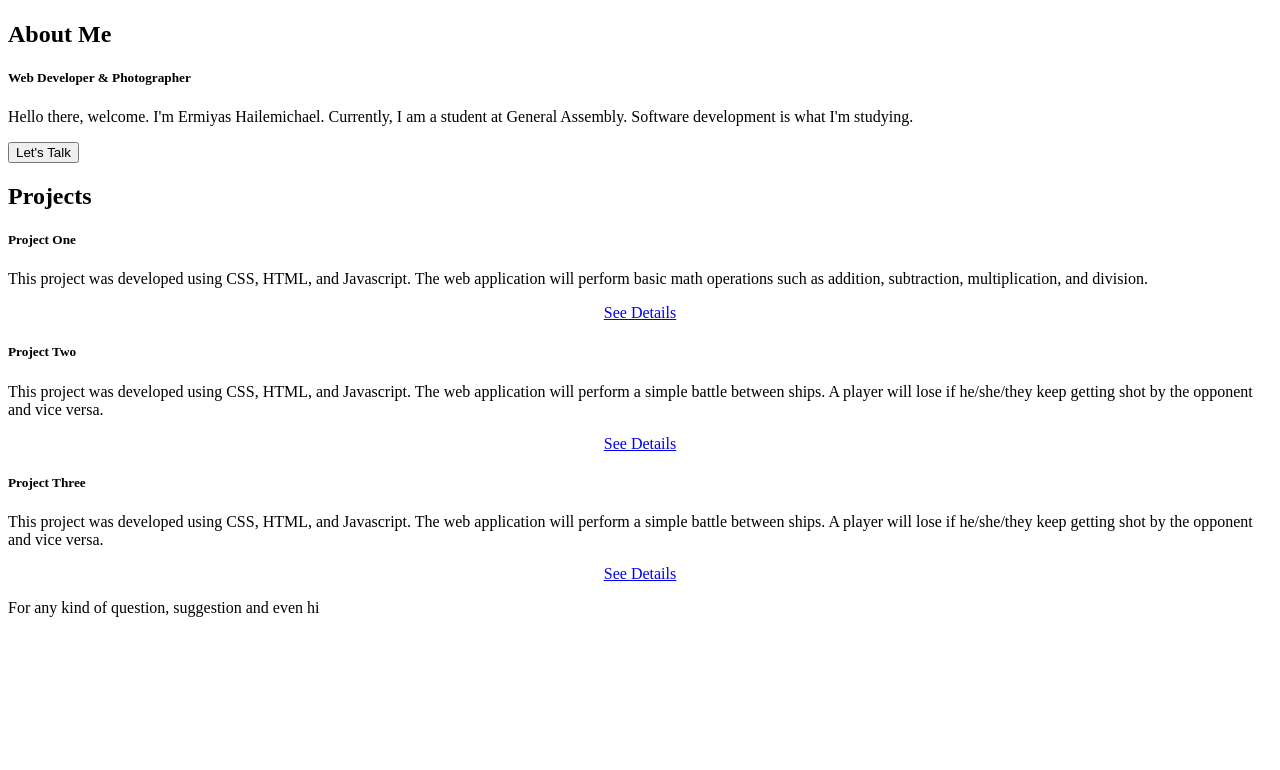
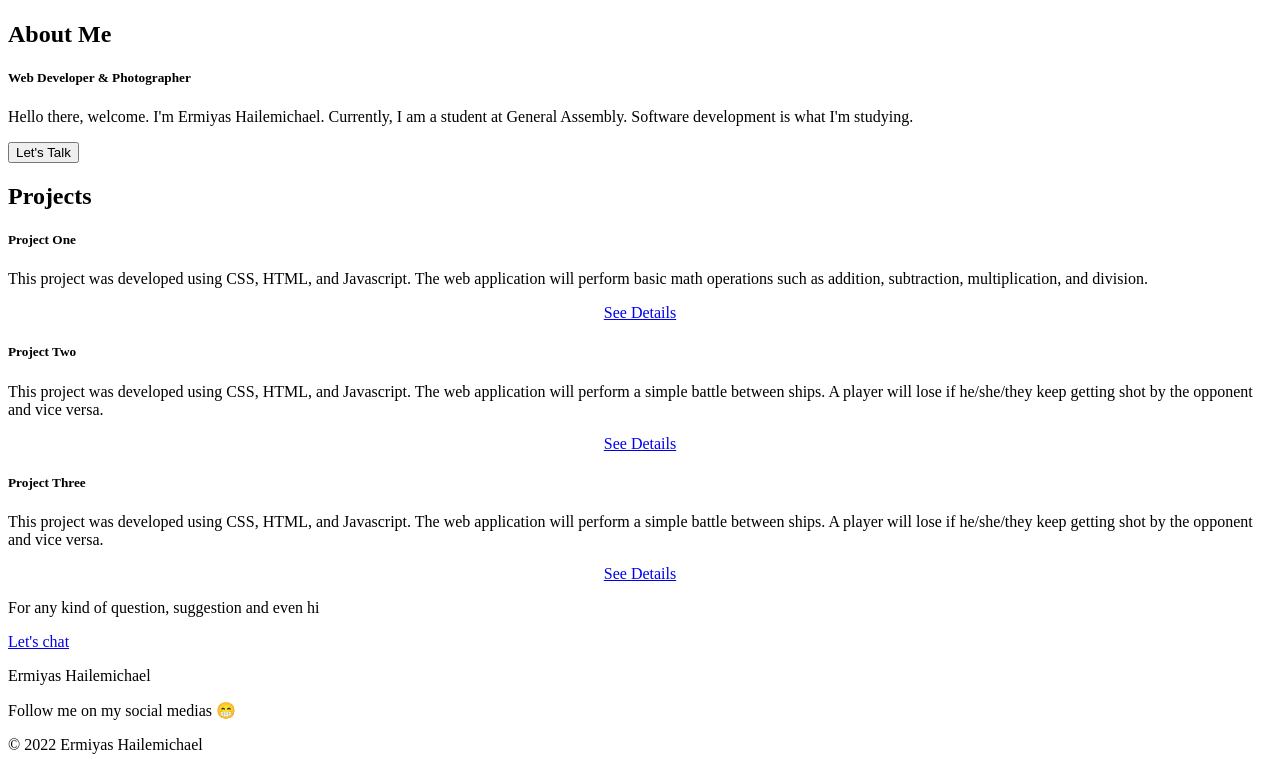
Before and after one commit to ErmiYasHaile/Portfolio-Site, a plain HTML site: page index.html in a window 1280 px wide. Shown: the part 585-1355 px from the top of the page. Before the commit the page ends 1218 px from the top, so only its background shows below. Drawn offline with Linux system fonts and the light colour scheme.

Commit message:
footer section

```diff
--- a/index.html
+++ b/index.html
@@ -81,7 +81,18 @@
     <!-- Contact me section -->
     <div class="contact-me">
         <p>For any kind of question, suggestion and even hi </p>
-        <a class="button-two" href="#"></a>
+        <a class="button-two" href="#">Let's chat</a>
     </div>
+
+    <!-- footer section -->
+    <footer>
+        <p>Ermiyas Hailemichael</p>
+        <p>Follow me on my social medias 😁</p>
+        <div class="social-media">
+            <a href="https://www.instagram.com"></a>
+        </div>
+        <p class="end">© 2022 Ermiyas Hailemichael</p>
+    </footer>
+
 </body>
 </html>
```
